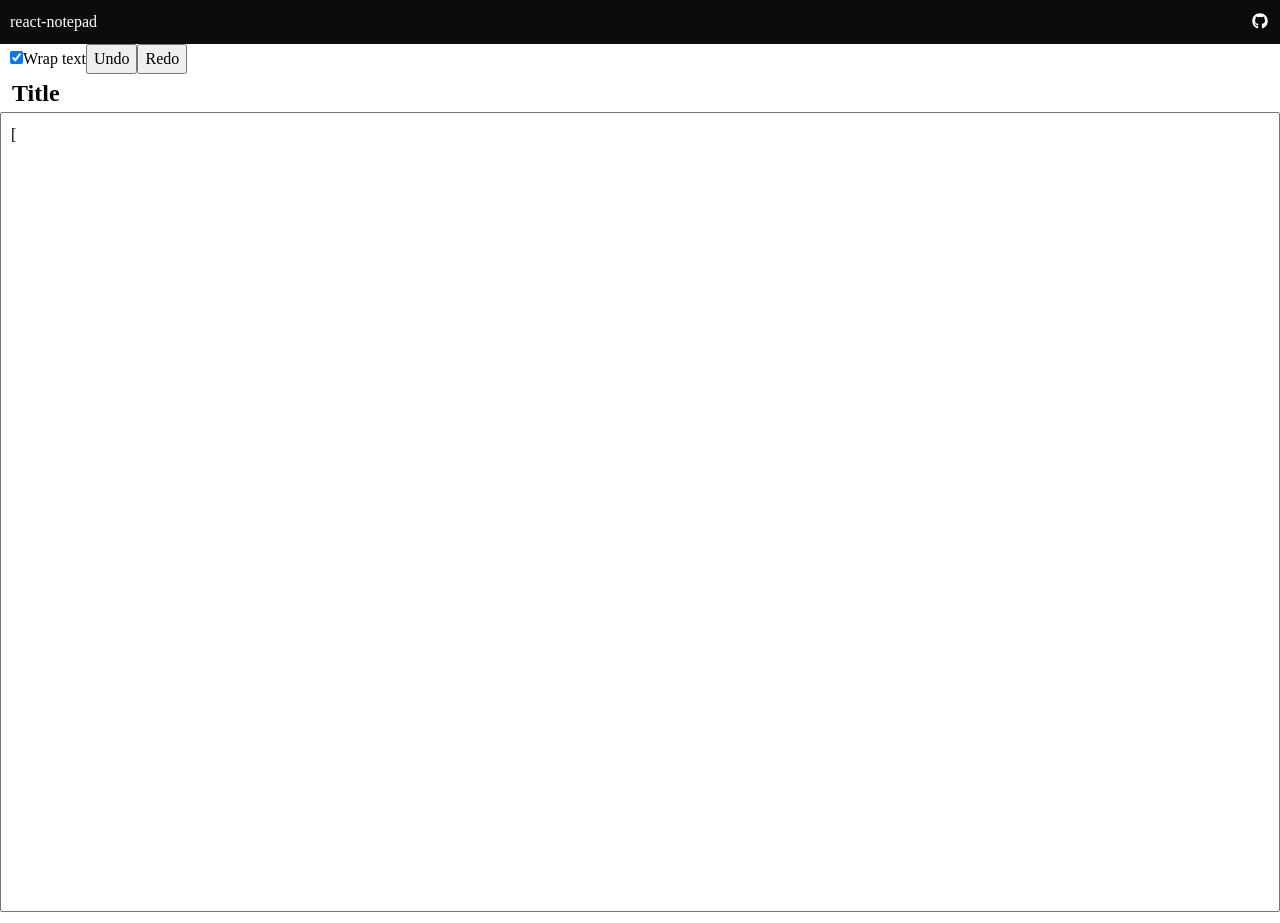
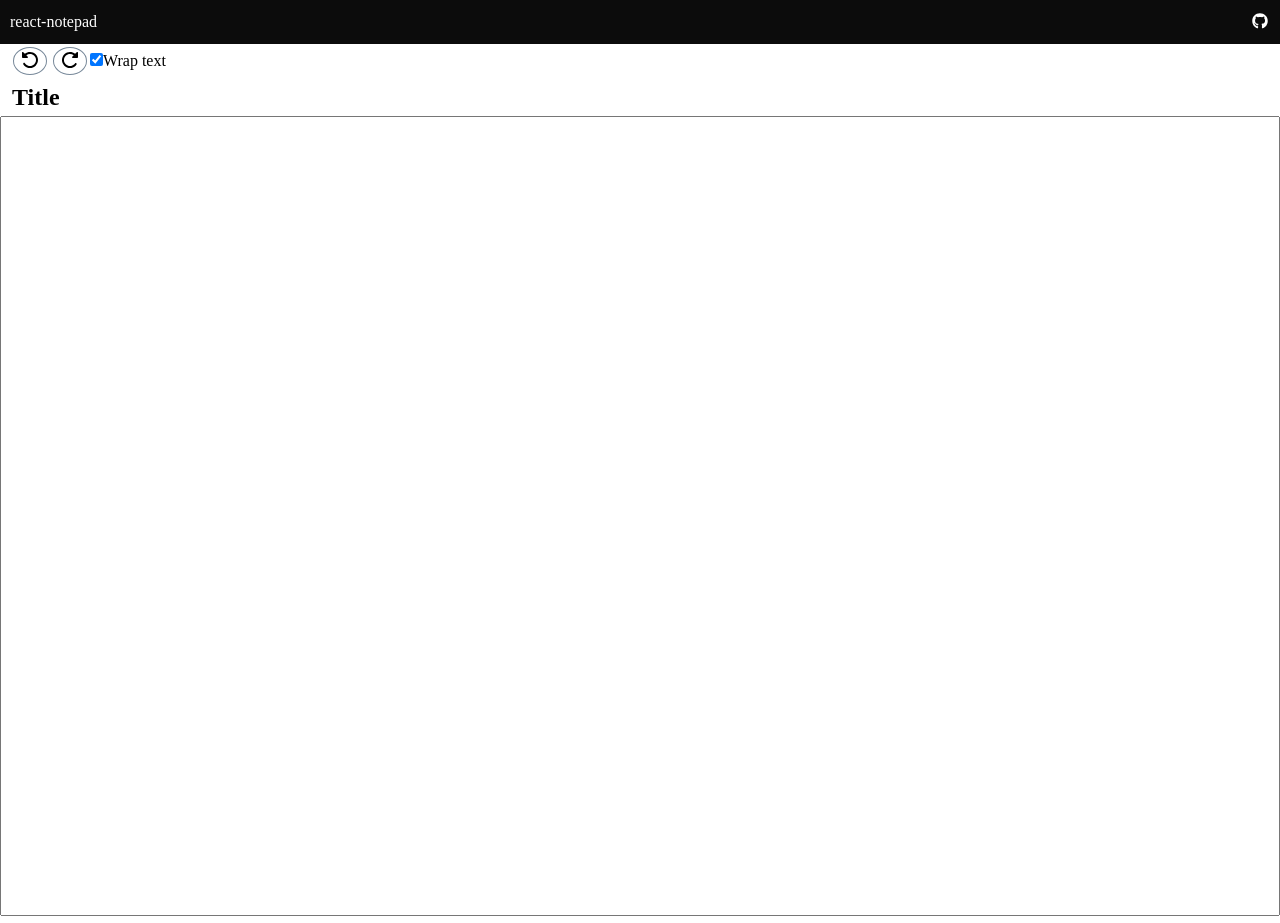
Before and after one commit to jackalope-code/react-notepad, a React (Vite) app: page / in a window 1280 px wide. Built offline with nearby package versions, Linux system fonts and the light colour scheme.

Commit message:
Add a working undo/redo

```diff
--- a/src/App.tsx
+++ b/src/App.tsx
@@ -5,6 +5,7 @@ import Notepad, { useNotepad, type NotepadOptions } from './Notepad'
 import { useEffect, useState, type ChangeEvent } from 'react';
 import {FontAwesomeIcon} from '@fortawesome/react-fontawesome';
 import { faGithub } from '@fortawesome/free-brands-svg-icons';
+import { faRotateLeft, faRotateRight } from '@fortawesome/free-solid-svg-icons';
 
 const TitleInput = styled.input`
   border: none;
@@ -20,7 +21,7 @@ const TitleInput = styled.input`
 const tempOptions = {text: {notepadWrap: true}};
 
 function App() {
-    const [getText, setText, title, setTitle, options, _, stateHistory, stateIndex, setStateIndex] = useNotepad();
+    const [text, setText, title, setTitle, options, _, stateHistory, stateIndex, setStateIndex] = useNotepad();
     const [optionsObj, setOptionsObj] = useState<NotepadOptions>(tempOptions)
     useEffect(() => {
       try {
@@ -43,11 +44,11 @@ function App() {
 
     // TODO: TYPES
     function handleUndoClicked(e: any) {
-      setStateIndex(Math.max(0, Number.parseInt(stateIndex) -1))
+      setStateIndex(Math.max(0, stateIndex-1))
     }
 
     function handleRedoClicked(e: any) {
-      setStateIndex(Math.min(stateHistory.length, Number.parseInt(stateIndex) + 1))
+      setStateIndex(Math.min(stateHistory.length, stateIndex + 1))
     }
 
   return (
@@ -57,14 +58,14 @@ function App() {
           <a href="https://github.com/jackalope-code/react-notepad"><FontAwesomeIcon icon={faGithub} className="icon"/></a>
       </NavBar>
       <div className="toolbar">
+        <button onClick={handleUndoClicked}><FontAwesomeIcon icon={faRotateLeft} aria-details='Undo'/></button>
+        <button onClick={handleRedoClicked}><FontAwesomeIcon icon={faRotateRight} aria-details='Redo' /></button>
         <input type="checkbox" name="input-toolbar-wrap-text" checked={optionsObj?.text.notepadWrap} onChange={(e) => handleOptionChanged("options.text.notepadWrap", e)}/>
         <label htmlFor="input-toolbar-wrap-text">Wrap text</label>
-        <button onClick={handleUndoClicked}>Undo</button>
-        <button onClick={handleRedoClicked}>Redo</button>
       </div>
       <TitleInput className="title" type="text" onChange={(e) => setTitle(e.currentTarget.value)} value={title} />
         {/* TODO Add a check on JSON parsing */}
-      <Notepad text={getText()} setText={setText} options={optionsObj}></Notepad>
+      <Notepad text={text} setText={setText} options={optionsObj}></Notepad>
       {/* <Notepad text={text} setText={setText} options={{text: {notepadWrap: true}}}></Notepad> */}
       <Footer></Footer>
     </>
--- a/src/Notepad.tsx
+++ b/src/Notepad.tsx
@@ -1,6 +1,7 @@
 import styled from 'styled-components';
 import useLocalStorage from './utils/useLocalStorage';
 import { debounce } from './utils/functions';
+import { useState } from 'react';
 //import {LocalStorage} from './utils/persistence'
 
 type TextAreaProps = NotepadOptions["text"];
@@ -47,8 +48,10 @@ export const useNotepad = () => {
     const [title, setTitle] = useLocalStorage('react-notepad-title', 'Title');
     const [text, setText] = useLocalStorage('react-notepad-text', '');
     const [options, setOptions] = useLocalStorage('react-notepad-options', JSON.stringify({text: {notepadWrap: true}}))
-    const [stateHistory, setStateHistory] = useLocalStorage('react-notepad-undo-redo-history', JSON.stringify([]));
-    const [stateIndex, setStateIndex] = useLocalStorage('react-notepad-state-index', '0');
+    const [stateHistory, setStateHistory] = useState<string[]>([]);
+    //const [stateHistory, setStateHistory] = useLocalStorage('react-notepad-undo-redo-history', JSON.stringify([]));
+    const [stateIndex, setStateIndex] = useState(0);
+    // const [stateIndex, setStateIndex] = useLocalStorage('react-notepad-state-index', '0');
 
     // useEffect(() => {
     //     setLines(text.split("\n"));
@@ -56,16 +59,21 @@ export const useNotepad = () => {
 
     function historyAwareSetText(text: string) {
         setText(text);
-        const stateHistoryArray = JSON.parse(stateHistory)
-        setStateHistory(JSON.stringify({...stateHistoryArray, text}));
+        setStateIndex(stateIndex+1);
+        // const stateHistoryArray = JSON.parse(stateHistory)
+        // console.log(JSON.stringify(stateHistoryArray));
+        // const arr = new Array(stateHistoryArray);
+        const arr = stateHistory;
+        arr.push(text);
+        //setStateHistory(JSON.stringify([stateHistoryArray, text]));
+        setStateHistory(arr);
     }
 
     function setStateIndexNumeric(index: number) {
-        setStateIndex(index.toString())
-    }
-
-    function getText() {
-        return stateHistory[Number.parseInt(stateIndex)];
+        // setStateIndex(index.toString());
+        // const stateHistoryObj = JSON.parse(stateHistory);
+        setStateIndex(index);
+        setText(stateHistory[index]);
     }
 
     // function getText(): string {
@@ -77,7 +85,7 @@ export const useNotepad = () => {
     // }
 
     //return [text, getText, setText, setLines] as [string, typeof getText, typeof setText, typeof setLines];
-    return [getText, historyAwareSetText, title, setTitle, options, setOptions, stateHistory, stateIndex, setStateIndexNumeric] as [typeof getText, typeof historyAwareSetText, string, typeof setTitle, typeof options, typeof setOptions, typeof stateHistory, typeof stateIndex, typeof setStateIndexNumeric];
+    return [text, historyAwareSetText, title, setTitle, options, setOptions, stateHistory, stateIndex, setStateIndexNumeric] as [string, typeof historyAwareSetText, string, typeof setTitle, typeof options, typeof setOptions, typeof stateHistory, typeof stateIndex, typeof setStateIndexNumeric];
 }
 
 export interface NotepadOptions {
--- a/src/styling.css
+++ b/src/styling.css
@@ -21,10 +21,15 @@ textarea {
 }
 
 .icon:hover {
-    color: yellow;
+    color: rgb(0, 170, 227);
 }
 .toolbar {
     padding-left: 10px;
+}
+
+textarea:active {
+    outline: none;
+    outline-color: rgb(0, 170, 227)
 }
 
 @media print {
@@ -48,3 +53,18 @@ textarea {
 .icon {
     color: white;
 }
+
+button {
+    background-color: white;
+    border: 1px solid lightslategray;
+    border-radius: 50%;
+    margin: 3px;
+}
+
+button:active {
+    border-radius: 1px solid black;
+}
+
+button:hover {
+    background-color: rgb(0, 170, 227);
+}
```
